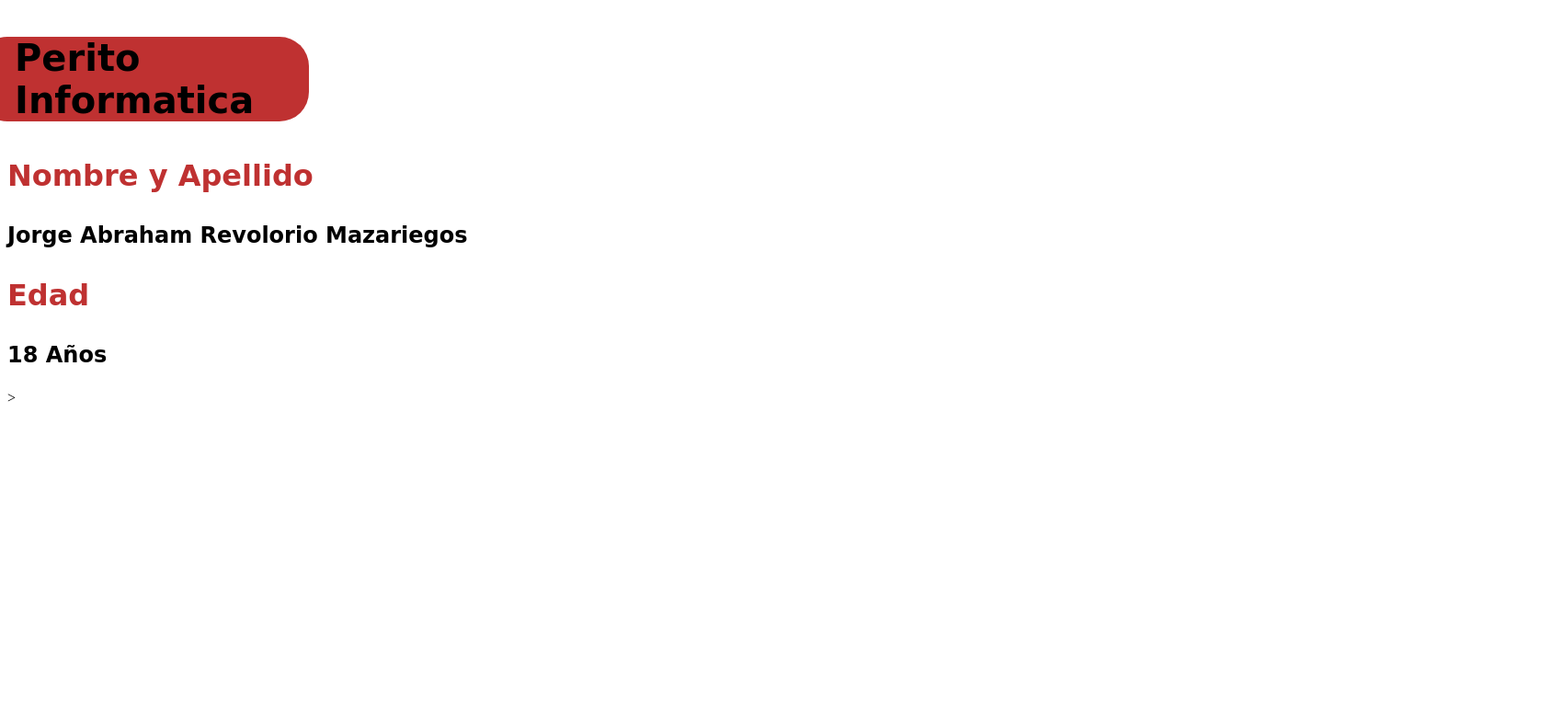
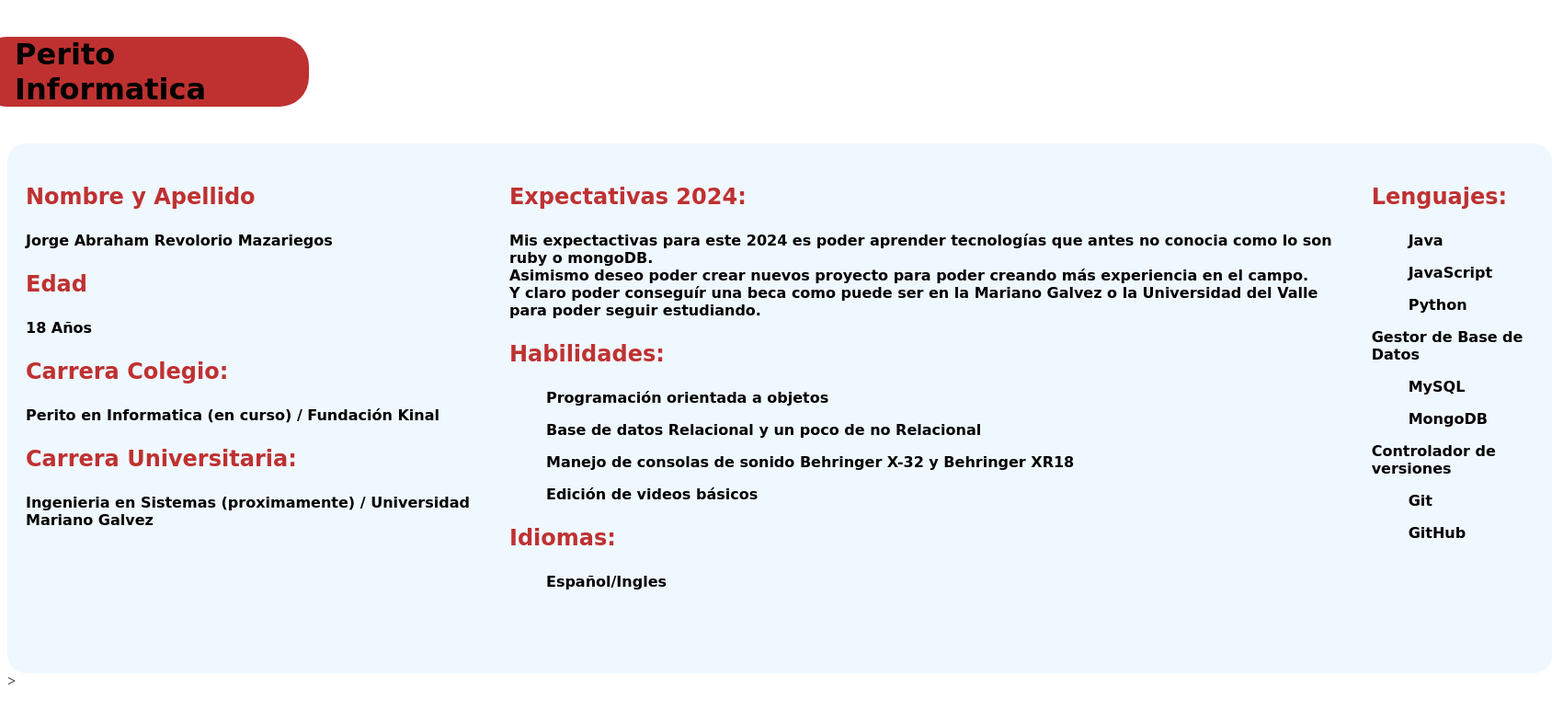
Before and after one commit to jrevolorio2019058/2019058-IN6BM-Laboratorio-1, a plain HTML site: page HTML/biografia.html in a window 1280 px wide. Shown: the whole page at 92% size, 1688 px wide, since content can reach past the window. Drawn offline with Linux system fonts and the light colour scheme.

Commit message:
Modificación estilos index, Finalización Biografía

```diff
--- a/HTML/biografia.html
+++ b/HTML/biografia.html
@@ -13,9 +13,21 @@
         </div>
     </header>
     <div>
-        <div class="informacion">
-            <h3 class="rojo">Nombre y Apellido</h3><h3 class="negrilla">Jorge Abraham Revolorio Mazariegos</h3>
-            <h3 class="rojo">Edad</h3><h3 class="negrilla">18 Años</h3>
+        <div class="fondo-Informacion">
+            <div class="informacion1">
+                <p><h3 class="rojo">Nombre y Apellido</h3><h3 class="negrilla">Jorge Abraham Revolorio Mazariegos</h3></p>
+                <p><h3 class="rojo">Edad</h3><h3 class="negrilla">18 Años</h3></p>
+                <p><h3 class="rojo">Carrera Colegio:</h3><h3 class="negrilla">Perito en Informatica (en curso) / Fundación Kinal</h3></p>
+                <p><h3 class="rojo">Carrera Universitaria:</h3><h3 class="negrilla">Ingenieria en Sistemas (proximamente) / Universidad Mariano Galvez</h3></p>
+            </div>
+            <div class="informacion2">
+                <p><h3 class="rojo">Expectativas 2024:</h3><h3 class="negrilla">Mis expectactivas para este 2024 es poder aprender tecnologías que antes no conocia como lo son ruby o mongoDB.<br> Asimismo deseo poder crear nuevos proyecto para poder creando más experiencia en el campo.<br>Y claro poder conseguír una beca como puede ser en la Mariano Galvez o la Universidad del Valle para poder seguir estudiando.</h3></p>
+                <p><h3 class="rojo">Habilidades:</h3><h3 class="negrilla"><ul>Programación orientada a objetos</ul><ul>Base de datos Relacional y un poco de no Relacional</ul><ul>Manejo de consolas de sonido Behringer X-32 y Behringer XR18</ul><ul>Edición de videos básicos</ul></h3></p>
+                <p><h3 class="rojo">Idiomas:</h3><h3 class="negrilla"><ul>Español/Ingles</ul></h3></p>
+            </div>
+            <div class="informacion3">
+                <p><h3 class="rojo">Lenguajes:</h3><h3 class="negrilla"><ul>Java</ul><ul>JavaScript</ul><ul>Python</ul>Gestor de Base de Datos<ul>MySQL</ul><ul>MongoDB</ul>Controlador de versiones<ul>Git</ul><ul>GitHub</ul></h3></p>
+            </div>
         </div>
         <div class="imagenes">
 
--- a/css/biografia.css
+++ b/css/biografia.css
@@ -11,7 +11,7 @@
 
 .titulo{
 
-    font-size: 5vh;
+    font-size: 4vh;
     margin: 5vh;
     font-family: "Segoe Print", cursive;
 
@@ -21,7 +21,7 @@
 
     color: #BF3131;
     font-family: "MV Boli", cursive;
-    font-size: 4vh;
+    font-size: 3vh;
 
 }
 
@@ -29,6 +29,34 @@
 
     color: black;
     font-family: "MV Boli", cursive;
-    font-size: 3vh;
+    font-size: 2vh;
 
 }
+
+.fondo-Informacion{
+
+    display: flex;
+    background-color: aliceblue;
+    border-radius: 20px;
+    height: 72vh;
+    width: 210vh;
+
+}
+
+.informacion1{
+
+    margin: 20px;
+
+}
+
+.informacion2{
+
+    margin: 20px;
+
+}
+
+.informacion3{
+
+    margin: 20px;
+
+}
```
